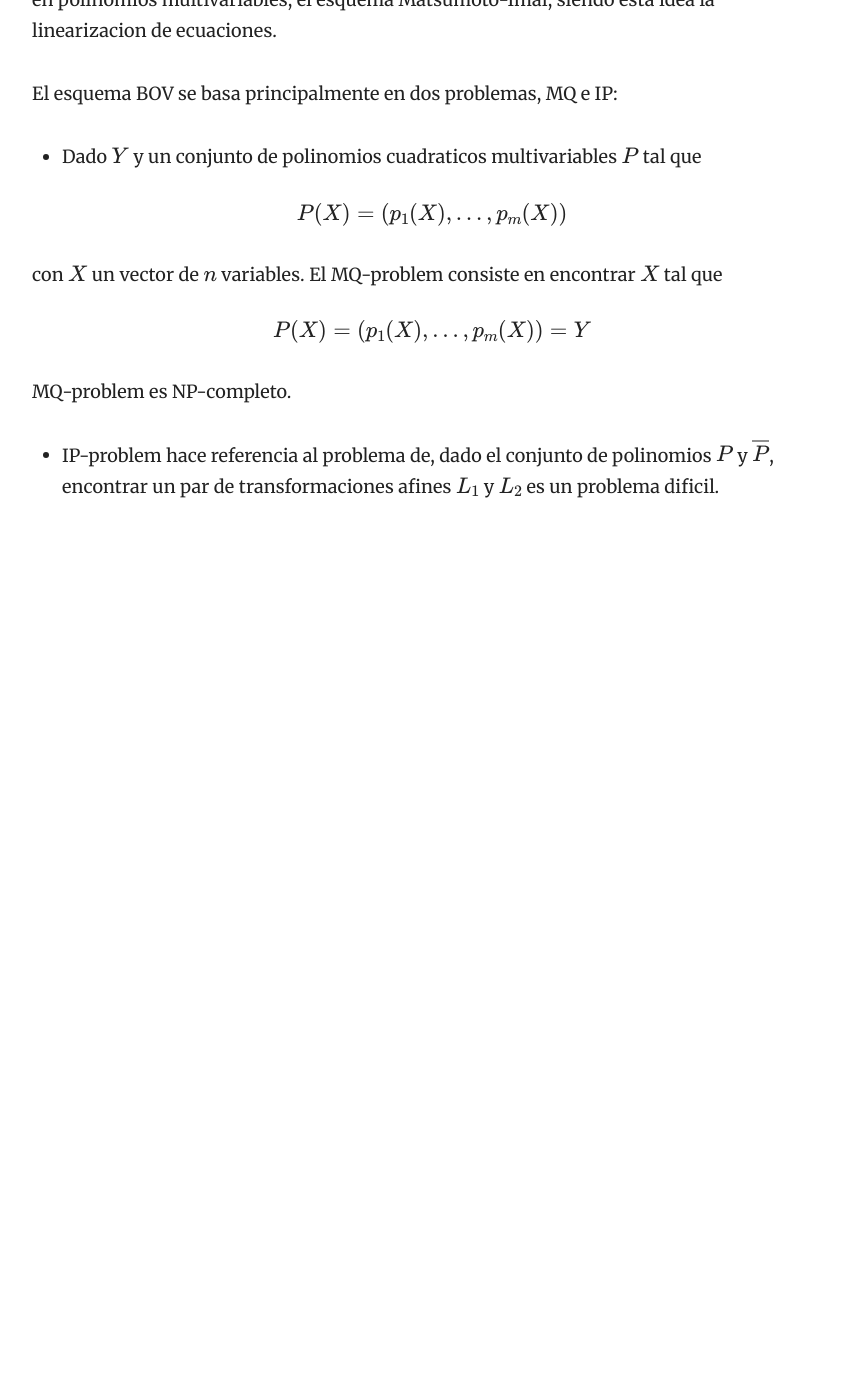
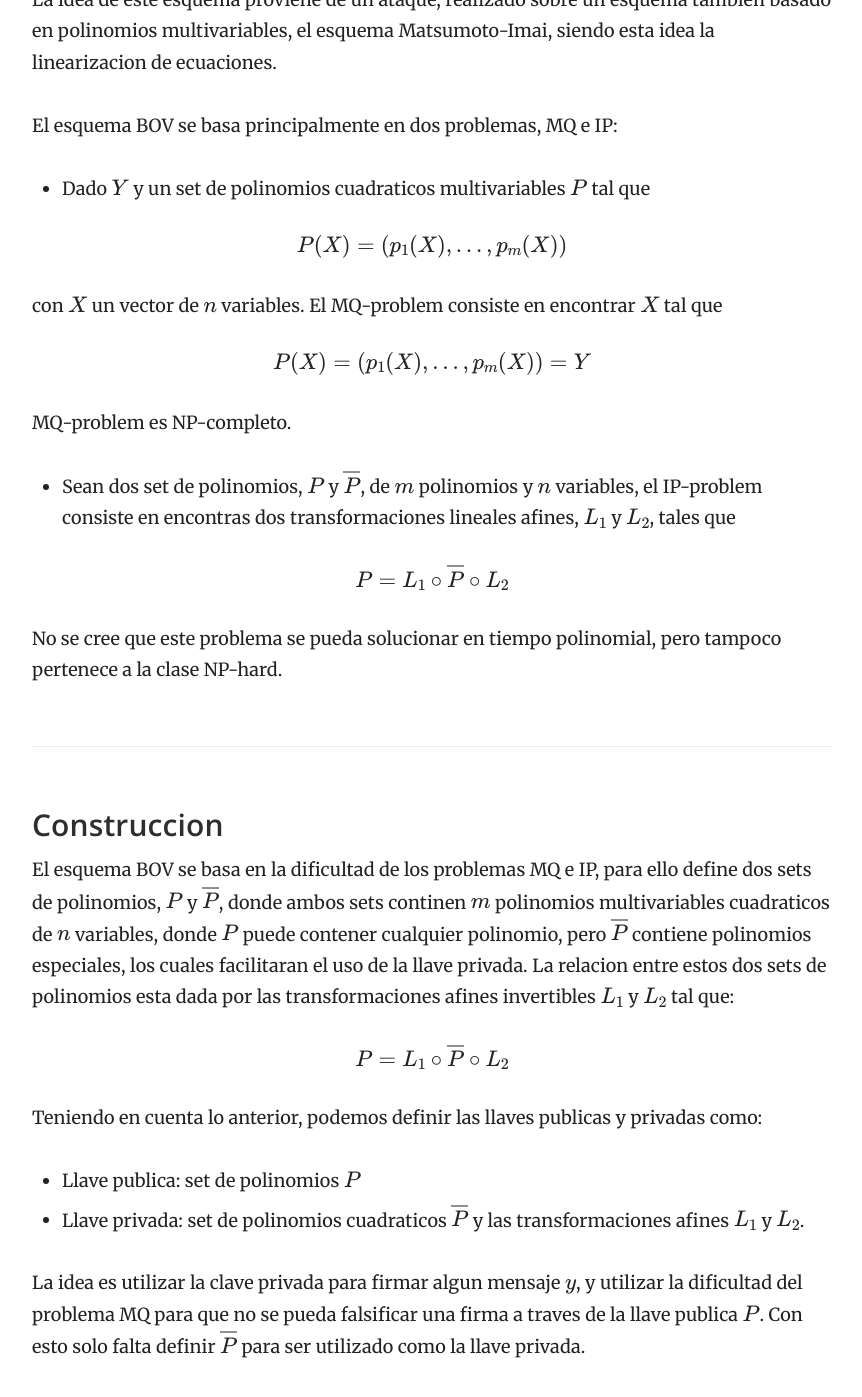
Before and after one commit to gonzalejandro/crypto-blog, a Jekyll site: the page built from _docs/post-quantic/oil-and-vinegar.md, in a window 1280 px wide and 1400 px high, scrolled down 547 px. Shown: the top 1397 px of the window, without its empty margins (358-1220 px from the left). Built offline with Jekyll 4.4.1, drawn with Linux system fonts in a browser that asks for light colours; formulas are drawn with MathJax 3; before the commit the page ends 1101 px from its top, so only the background shows below that; some of the changed text lies outside the part shown.

Commit message:
Defining private and public key for BOV

```diff
--- a/_docs/post-quantic/oil-and-vinegar.md
+++ b/_docs/post-quantic/oil-and-vinegar.md
@@ -4,7 +4,7 @@ category: Criptografía Post Cuántica
 order: 3
 ---
 
-Dentro de los esquemas de encriptacion en base a polinomios multivariables, Unbalanced Oil and Vinegar (UOV) es uno de los mas conocidos, principalmente porque aun no se a diseñado un ataque que pueda romperlo. Por otro lado, el esquema original, Oil and Vinegar o Balanced Oil and Vinegar (BOV), fue quebrado poco tiempo despues de ser propuesto.
+Dentro de los esquemas de criptograficos en base a polinomios multivariables, el esquema de autenticacion Unbalanced Oil and Vinegar (UOV) es uno de los mas conocidos, principalmente porque aun no se a diseñado un ataque que pueda romperlo. Por otro lado, el esquema original, Oil and Vinegar o Balanced Oil and Vinegar (BOV), fue quebrado poco tiempo despues de ser propuesto.
 
 En esta seccion nos concentraremos en explicar como funcionan BOV y su version modificada UOV.
 
@@ -13,7 +13,7 @@ En esta seccion nos concentraremos en explicar como funcionan BOV y su version m
 La idea de este esquema proviene de un ataque, realizado sobre un esquema tambien basado en polinomios multivariables, el esquema Matsumoto-Imai, siendo esta idea la linearizacion de ecuaciones.
 
 El esquema BOV se basa principalmente en dos problemas, MQ e IP:
- - Dado $$Y$$ y un conjunto de polinomios cuadraticos multivariables $$P$$ tal que
+ - Dado $$Y$$ y un set de polinomios cuadraticos multivariables $$P$$ tal que
 
  \begin{equation}
  	P(X) = (p_{1}(X), ..., p_{m}(X))
@@ -27,4 +27,24 @@ El esquema BOV se basa principalmente en dos problemas, MQ e IP:
 
  MQ-problem es NP-completo.
 
- - IP-problem hace referencia al problema de, dado el conjunto de polinomios $$P$$ y $$\overline{P}$$, encontrar un par de transformaciones afines $$L_{1}$$ y $$L_{2}$$ es un problema dificil.
+ - Sean dos set de polinomios, $$P$$ y $$\overline{P}$$, de $$m$$ polinomios y $$n$$ variables, el IP-problem consiste en encontras dos transformaciones lineales afines, $$L_{1}$$ y $$L_{2}$$, tales que
+
+ \begin{equation}
+ 	P = L_{1} \circ \overline{P} \circ L_{2}
+ \end{equation}
+
+ No se cree que este problema se pueda solucionar en tiempo polinomial, pero tampoco pertenece a la clase NP-hard.
+
+### Construccion
+
+El esquema BOV se basa en la dificultad de los problemas MQ e IP, para ello define dos sets de polinomios, $$P$$ y $$\overline{P}$$, donde ambos sets continen $$m$$ polinomios multivariables cuadraticos de $$n$$ variables, donde $$P$$ puede contener cualquier polinomio, pero $$\overline{P}$$ contiene polinomios especiales, los cuales facilitaran el uso de la llave privada. La relacion entre estos dos sets de polinomios esta dada por las transformaciones afines invertibles $$L_{1}$$ y $$L_{2}$$ tal que:
+
+\begin{equation}
+	P = L_{1} \circ \overline{P} \circ L_{2}
+\end{equation}
+
+Teniendo en cuenta lo anterior, podemos definir las llaves publicas y privadas como:
+ - Llave publica: set de polinomios $$P$$
+ - Llave privada: set de polinomios cuadraticos $$\overline{P}$$ y las transformaciones afines $$L_{1}$$ y $$L_{2}$$.
+
+La idea es utilizar la clave privada para firmar algun mensaje $$y$$, y utilizar la dificultad del problema MQ para que no se pueda falsificar una firma a traves de la llave publica $$P$$. Con esto solo falta definir $$\overline{P}$$ para ser utilizado como la llave privada.
```
